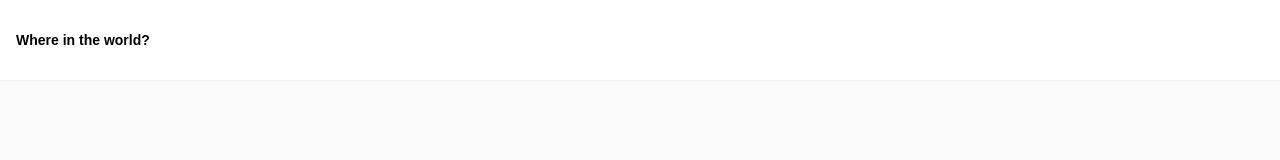
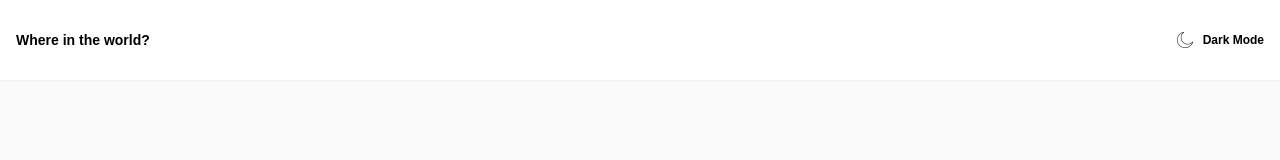
Before and after one commit to achiewe/rest-countries-api-with-color-theme-switcher, a React (Vite) app: page / in a window 1280 px wide. Shown: the top 160 px of the page. Built offline with nearby package versions, Linux system fonts and the light colour scheme.

Commit message:
import lightMoon ong in the public folder and import it in the header component and style full header component

```diff
--- a/src/components/Header.tsx
+++ b/src/components/Header.tsx
@@ -1,9 +1,17 @@
+import lightMoon from "../../public/lightMoon.png";
+
 export default function Header() {
   return (
     <div className="w-full flex flex-row items-center justify-between bg-[#ffffff] px-[16px] py-[30px] shadow-sm">
       <h1 className="font-extrabold text-[14px] leading-[20px]">
         Where in the world?
       </h1>
+      <div className="flex flex-row items-center gap-[10px]">
+        <img src={lightMoon} alt="light moon" className="w-[16px] h-[16px]" />
+        <h2 className="font-semibold text-[12px] leading-[16.37px]">
+          Dark Mode
+        </h2>
+      </div>
     </div>
   );
 }
```
Also changed, not shown: public/lightMoon.png (added).
